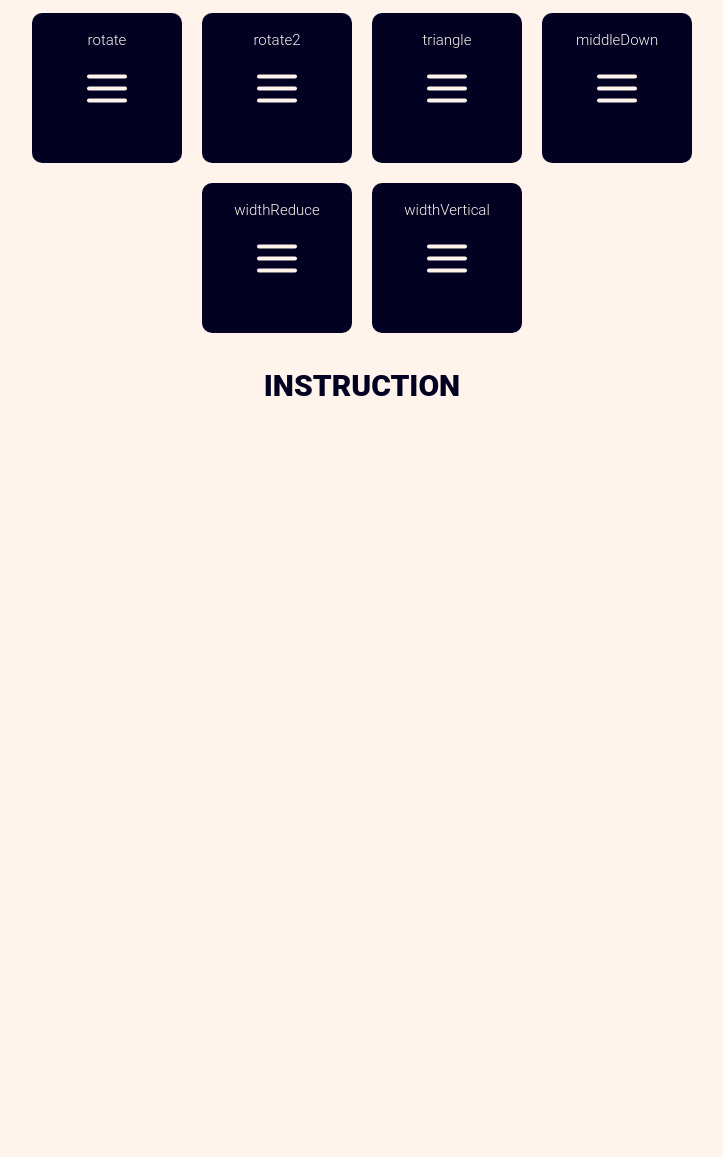
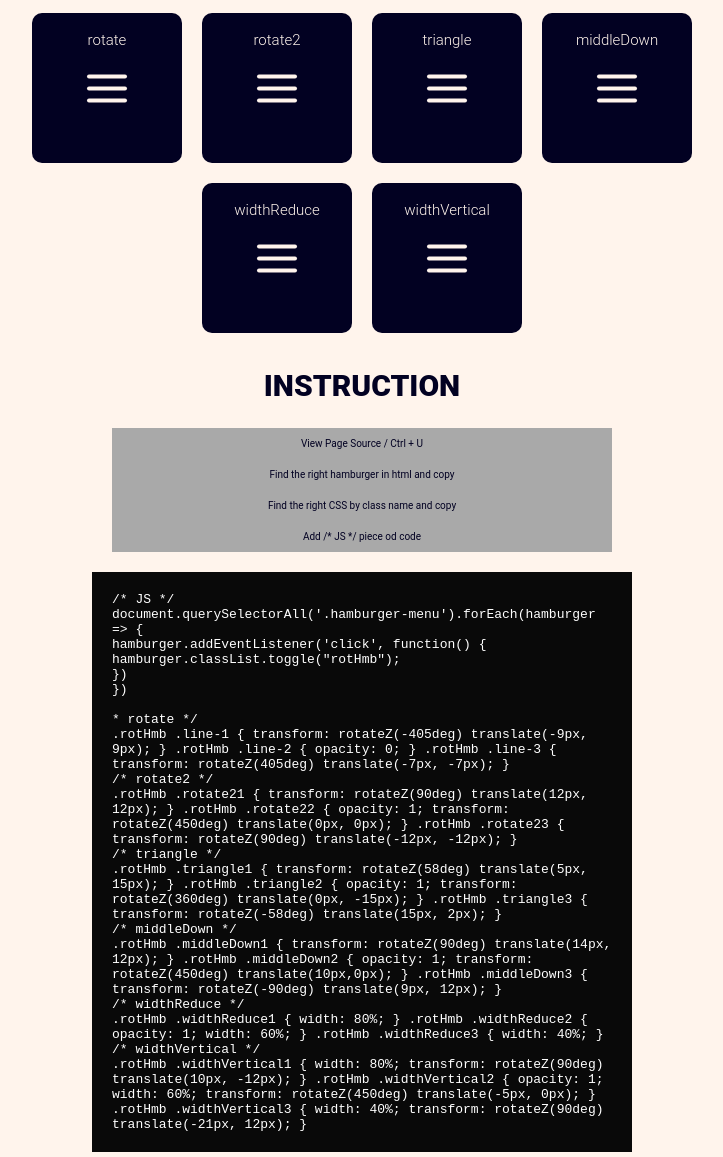
Before and after one commit to konradszymanski/HamburgerMate.github.io, a plain HTML site: page index.html in a window 1280 px wide. Shown: the part 403-1560 px from the top of the page, without its empty margins (278-1001 px from the left). Before the commit the page ends 831 px from the top, so only its background shows below. Drawn offline with Linux system fonts and the light colour scheme.

Commit message:
add manual

```diff
--- a/index.html
+++ b/index.html
@@ -1,11 +1,13 @@
 <!DOCTYPE html>
 <html lang="en">
+
 <head>
   <meta charset="UTF-8">
   <meta name="viewport" content="width=device-width, initial-scale=1.0">
   <title>Document</title>
   <link rel="stylesheet" href="style.css">
 </head>
+
 <body>
   <div class="navbar">
     <ul>
@@ -14,7 +16,7 @@
     </ul>
   </div>
   <h1>HAMBURGER MATE</h1>
-<p>Welcome to your "hamburger mate". <br/>
+  <p>Welcome to your "hamburger mate". <br />
     Here you can find ready to use hamburgers menu's. Please read the instruction and follow the steps.
   </p>
   <h2>EXAMPLES</h2>
@@ -71,7 +73,98 @@ Here you can find ready to use hamburgers menu's. Please read the instruction an
 
   <div id="instruction">
     <h2>INSTRUCTION</h2>
+    <ul class='manual'>
+      <li>
+        <p>View Page Source / Ctrl + U</p>
+      </li>
+      <li>
+        <p>Find the right hamburger in html and copy</p>
+      </li>
+      <li>
+        <p>Find the right CSS by class name and copy</p>
+      </li>
+      <li>
+        <p>Add /* JS */ piece od code </p>
+      </li>
+    </ul>
+    <code>
+			/* JS */<br>
+			document.querySelectorAll('.hamburger-menu').forEach(hamburger => {<br>
+				hamburger.addEventListener('click', function() {<br>
+					 hamburger.classList.toggle("rotHmb");<br>
+				})<br>
+			 })<br>
+			<br>* rotate */<br>
+          .rotHmb .line-1 {
+            transform: rotateZ(-405deg) translate(-9px, 9px);
+          }
+          .rotHmb .line-2 {
+            opacity: 0;
+          }
+          .rotHmb .line-3 {
+            transform: rotateZ(405deg) translate(-7px, -7px);
+          }
+			 <br>/* rotate2 */ <br>
+.rotHmb .rotate21 {
+  transform: rotateZ(90deg) translate(12px, 12px);
+}
+.rotHmb .rotate22 {
+  opacity: 1;
+  transform: rotateZ(450deg) translate(0px, 0px);
+}
+.rotHmb .rotate23 {
+  transform: rotateZ(90deg) translate(-12px, -12px);
+}
+<br>/* triangle */ <br>
+          .rotHmb .triangle1 {
+            transform: rotateZ(58deg) translate(5px, 15px);
+          }
+          .rotHmb .triangle2 {
+            opacity: 1;
+            transform: rotateZ(360deg) translate(0px, -15px);
+          }
+          .rotHmb .triangle3 {
+            transform: rotateZ(-58deg) translate(15px, 2px);
+          }
+			 <br>/* middleDown */ <br>
+.rotHmb .middleDown1 {
+  transform: rotateZ(90deg) translate(14px, 12px);
+}
+.rotHmb .middleDown2 {
+  opacity: 1;
+  transform: rotateZ(450deg) translate(10px,0px);
+}
+.rotHmb .middleDown3 {
+  transform: rotateZ(-90deg) translate(9px, 12px);
+}
+<br> /* widthReduce */ <br>
+          .rotHmb .widthReduce1 {
+            width: 80%;
+          }
+          .rotHmb .widthReduce2 {
+            opacity: 1;
+            width: 60%;
+          }
+          .rotHmb .widthReduce3 {
+            width: 40%;
+          }
+			 <br>/* widthVertical */ <br>
+.rotHmb .widthVertical1 {
+  width: 80%;
+  transform: rotateZ(90deg) translate(10px, -12px);
+}
+.rotHmb .widthVertical2 {
+  opacity: 1;
+  width: 60%;
+   transform: rotateZ(450deg) translate(-5px, 0px);
+}
+.rotHmb .widthVertical3 {
+  width: 40%;
+   transform: rotateZ(90deg) translate(-21px, 12px);
+}
+</code>
   </div>
   <script src="js.js"></script>
 </body>
+
 </html>
--- a/style.css
+++ b/style.css
@@ -116,6 +116,26 @@ h2{
   transition: all 0.5s;
   border-radius: 50px;
 }
+.manual{
+	background-color: darkgray;
+	max-width: 500px;
+	margin: 0 auto;
+	flex-direction: column;
+	margin-bottom: 20px;
+}
+.manual li p{
+	font-size: 10px;
+	margin: 10px;
+}
+code{
+	background: #090909;
+	color: white;
+	display: flex;
+	justify-content: center;
+	max-width: 500px;
+	margin: 5px auto;
+	padding: 20px;
+}
 .hamburger-menu.responsiveNav {
     background-color:red;
   }
```
Lines whose indentation alone changed are shown as unchanged.
